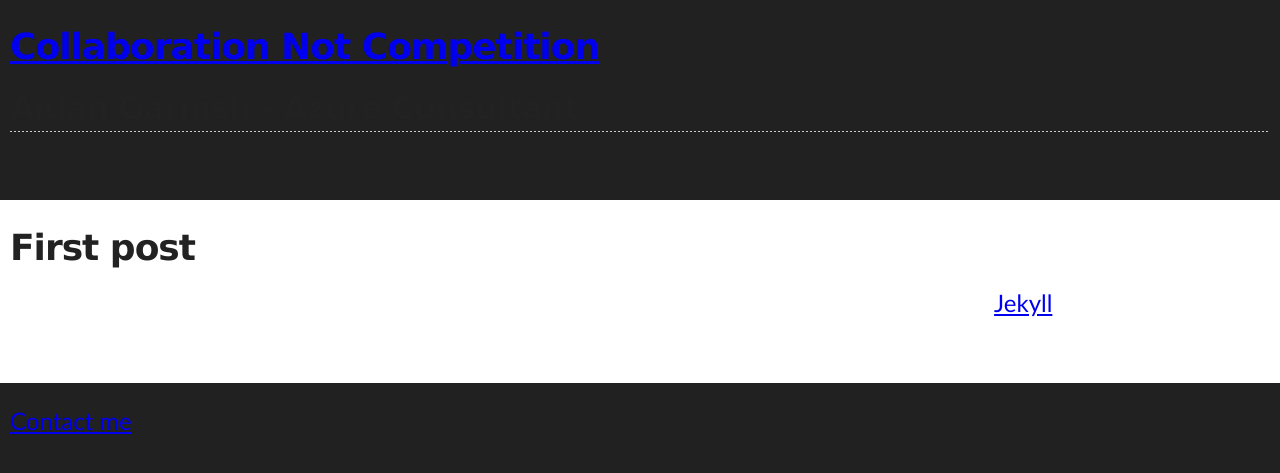
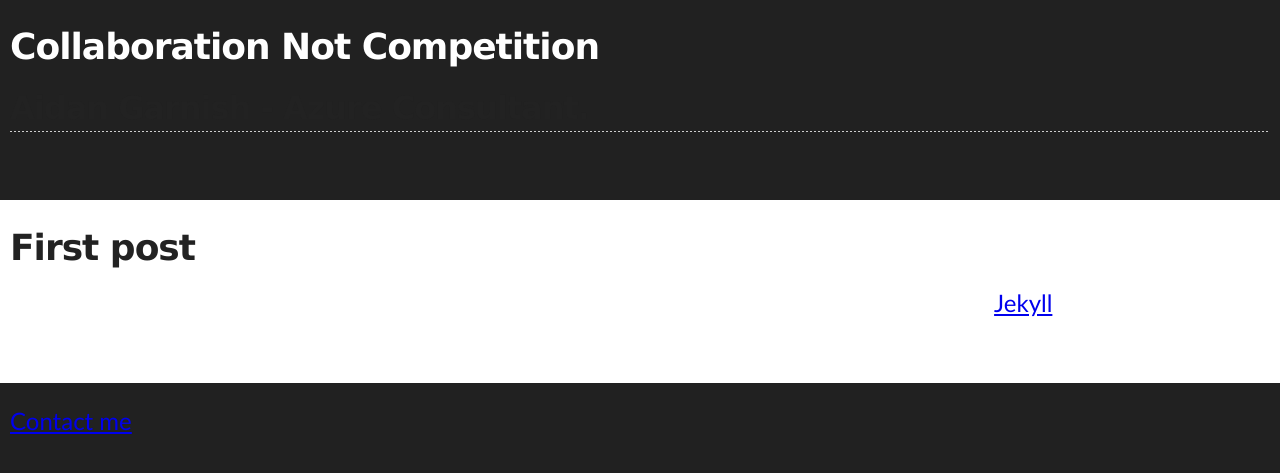
Before and after one commit to aidangarnish/aidangarnish.github.io, a Jekyll site: the page built from _posts/2019-06-20-first-post.md, in a window 1280 px wide. Shown: the top 473 px of the page. Built offline with Jekyll 4.4.1, drawn with Linux system fonts in a browser that asks for light colours.

Commit message:
Updated header styles

```diff
--- a/assets/css/gridstyle.css
+++ b/assets/css/gridstyle.css
@@ -19,6 +19,16 @@ h1, h2, h3, h4, h5, h6 {
 h1 {
   font-size: 36px;
   font-weight: 700;
+}
+
+h1 a{
+  color:#fff;
+  text-decoration: none;
+}
+
+h1 a:hover{
+  color:#bfb7b7;
+  text-decoration: none;
 }
 
 h2 {
```
